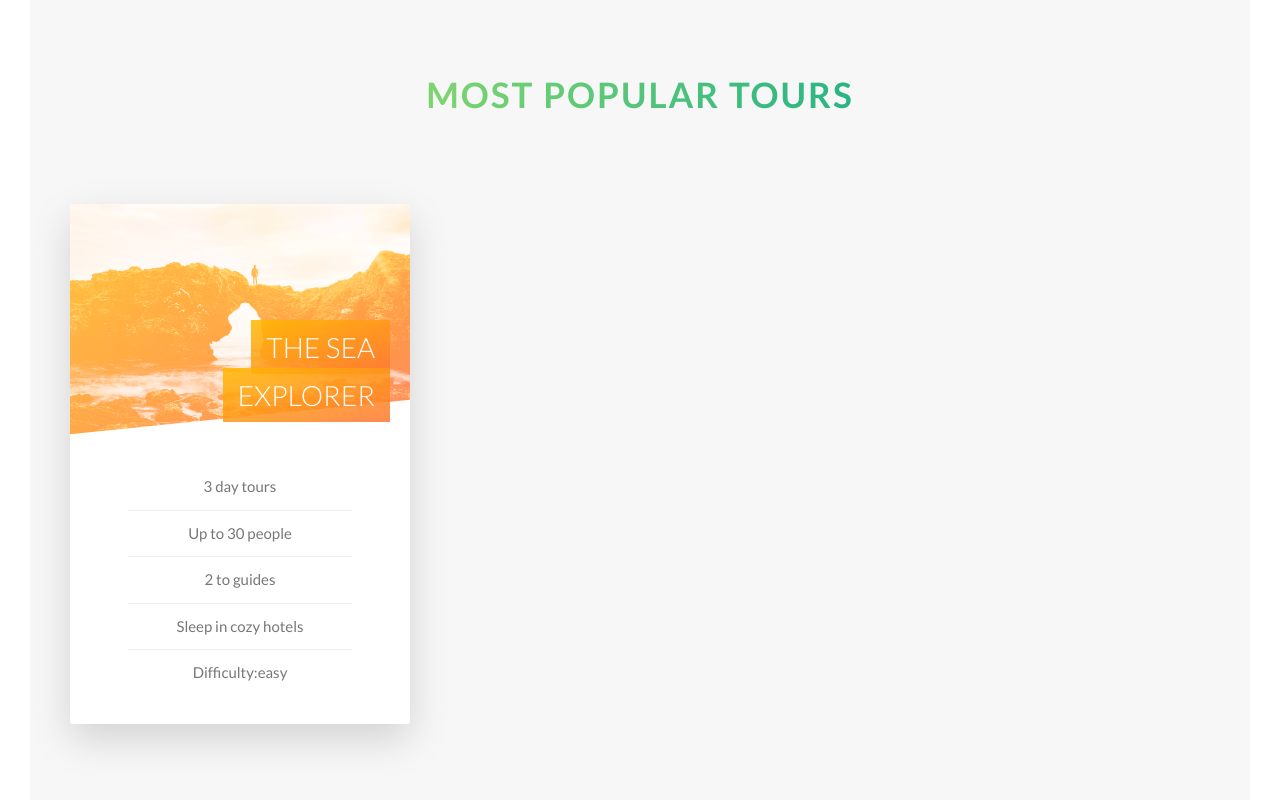
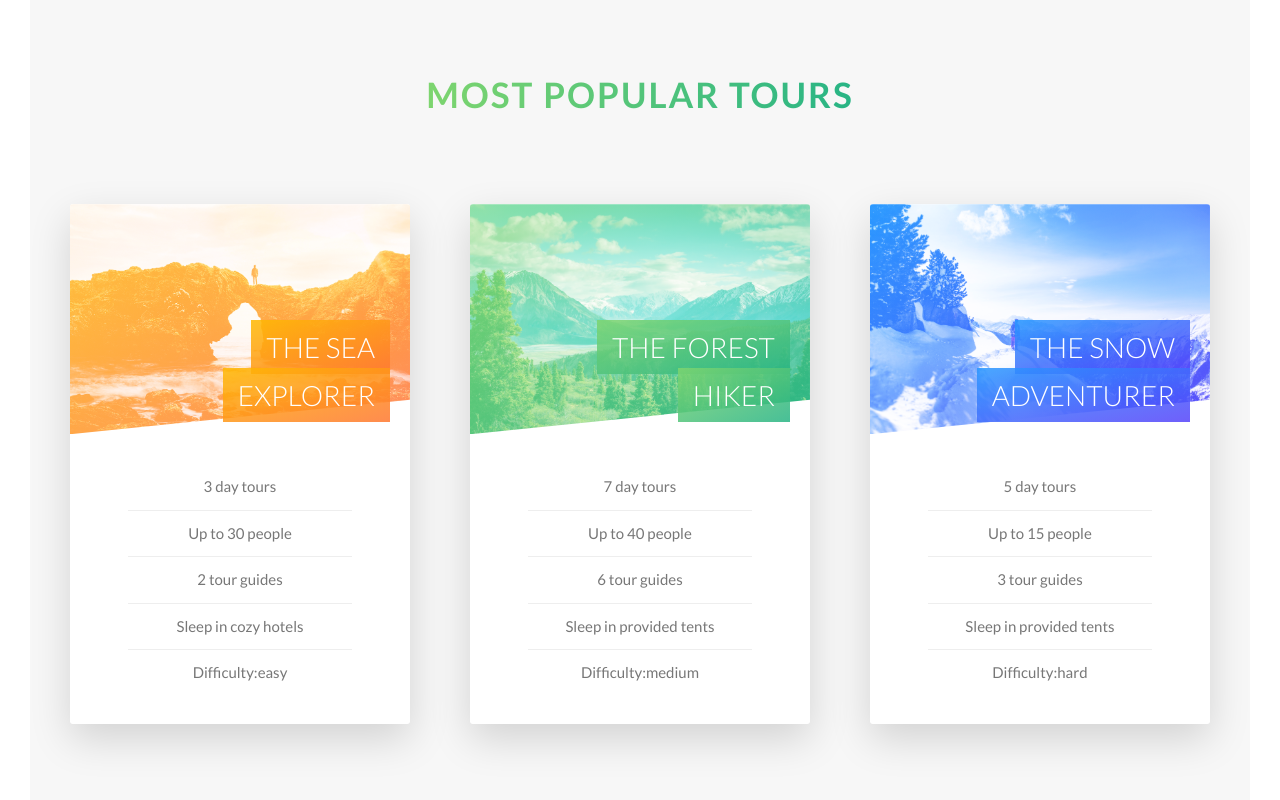
Before and after one commit to wintersprouter/tours, a website: page index.html in a window 1280 px wide. Shown: the part 2277-3077 px from the top of the page. Drawn offline with Linux system fonts and the light colour scheme.

Commit message:
feat: compelte cards

```diff
--- a/index.html
+++ b/index.html
@@ -102,7 +102,7 @@
                                 <ul>
                                     <li>3 day tours</li>
                                     <li>Up to 30 people</li>
-                                    <li>2 to guides</li>
+                                    <li>2 tour guides</li>
                                     <li>Sleep in cozy hotels</li>
                                     <li>Difficulty:easy</li>
                                 </ul>
@@ -116,12 +116,65 @@
                                 </div>
                                 <a href="#" class="btn btn--white">Book now!</a>
                             </div>
-
                         </div>
                     </div>
                 </div>
-                <div class="col-1-of-3"></div>
-                <div class="col-1-of-3"></div>
+                <div class="col-1-of-3">
+                    <div class="card">
+                        <div class="card__side card__side--front">
+                            <div class="card__picture card__picture--2">&nbsp;</div>
+                            <h4 class="card__heading">
+                                <span class="card__heading-span card__heading-span--2">the forest hiker</span>
+                            </h4>
+                            <div class="card__details">
+                                <ul>
+                                    <li>7 day tours</li>
+                                    <li>Up to 40 people</li>
+                                    <li>6 tour guides</li>
+                                    <li>Sleep in provided tents</li>
+                                    <li>Difficulty:medium</li>
+                                </ul>
+                            </div>
+                        </div>
+                        <div class="card__side card__side--back card__side--back-2">
+                            <div class="card__cta">
+                                <div class="card__price--box">
+                                    <p class="card__price--only">Only</p>
+                                    <p class="card__price--value">$497</p>
+                                </div>
+                                <a href="#" class="btn btn--white">Book now!</a>
+                            </div>
+                        </div>
+                    </div>
+                </div>
+                <div class="col-1-of-3">
+                    <div class="card">
+                        <div class="card__side card__side--front">
+                            <div class="card__picture card__picture--3">&nbsp;</div>
+                            <h4 class="card__heading">
+                                <span class="card__heading-span card__heading-span--3">the snow adventurer</span>
+                            </h4>
+                            <div class="card__details">
+                                <ul>
+                                    <li>5 day tours</li>
+                                    <li>Up to 15 people</li>
+                                    <li>3 tour guides</li>
+                                    <li>Sleep in provided tents</li>
+                                    <li>Difficulty:hard</li>
+                                </ul>
+                            </div>
+                        </div>
+                        <div class="card__side card__side--back card__side--back-3">
+                            <div class="card__cta">
+                                <div class="card__price--box">
+                                    <p class="card__price--only">Only</p>
+                                    <p class="card__price--value">$897</p>
+                                </div>
+                                <a href="#" class="btn btn--white">Book now!</a>
+                            </div>
+                        </div>
+                    </div>
+                </div>
             </div>
         </section>
     </main>
--- a/sass/components/_card.scss
+++ b/sass/components/_card.scss
@@ -24,6 +24,12 @@
       &-1 {
         background-image: linear-gradient(to right bottom, $color-secondary-light,$color-secondary-dark);
       }
+      &-2 {
+      background-image: linear-gradient(to right bottom, $color-primary-light,$color-primary-dark);
+    }
+      &-3 {
+        background-image: linear-gradient(to right bottom, $color-tertiary-light,$color-tertiary-dark);
+      }
     }
   }
 
@@ -46,10 +52,12 @@
       background-size: cover;
     }
     &--2 {
-      background-image: url(../img/nat-5.jpg);
+      background-image: linear-gradient(to right bottom, $color-primary-light,$color-primary-dark),url(../img/nat-6.jpg);
+      background-size: cover;
     }
     &--3 {
-      background-image: url(../img/nat-5.jpg);
+      background-image: linear-gradient(to right bottom, $color-tertiary-light,$color-tertiary-dark),url(../img/nat-7.jpg);
+      background-size: cover;
     }
   }
   &__heading {
@@ -69,6 +77,12 @@
     box-decoration-break: clone;
     &--1 {
       background-image: linear-gradient(to right bottom, rgba($color-secondary-light, .85),rgba($color-secondary-dark, .85));
+    }
+    &--2 {
+      background-image: linear-gradient(to right bottom, rgba($color-primary-light, .85),rgba($color-primary-dark, .85));
+    }
+    &--3 {
+      background-image: linear-gradient(to right bottom, rgba($color-tertiary-light, .85),rgba($color-tertiary-dark, .85));
     }
   }
 
```
Also changed, not shown: css/style.css.
